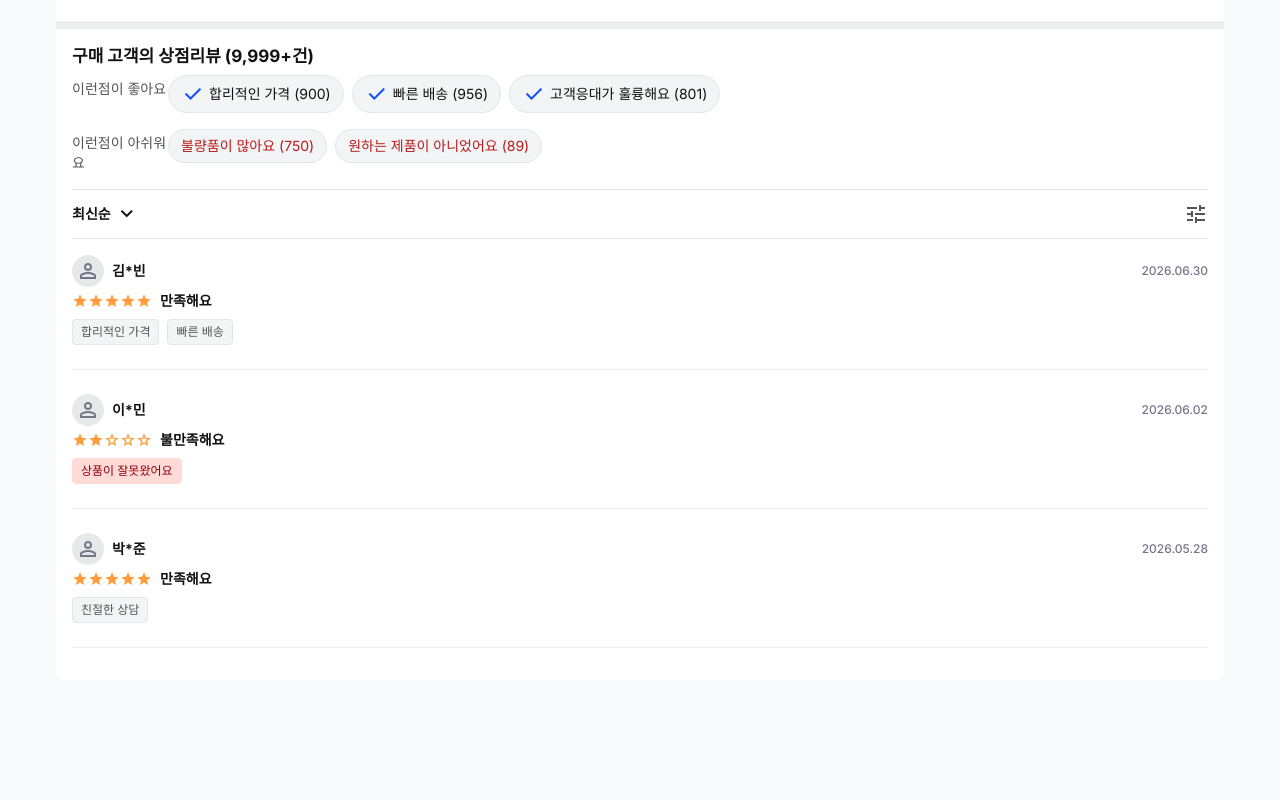
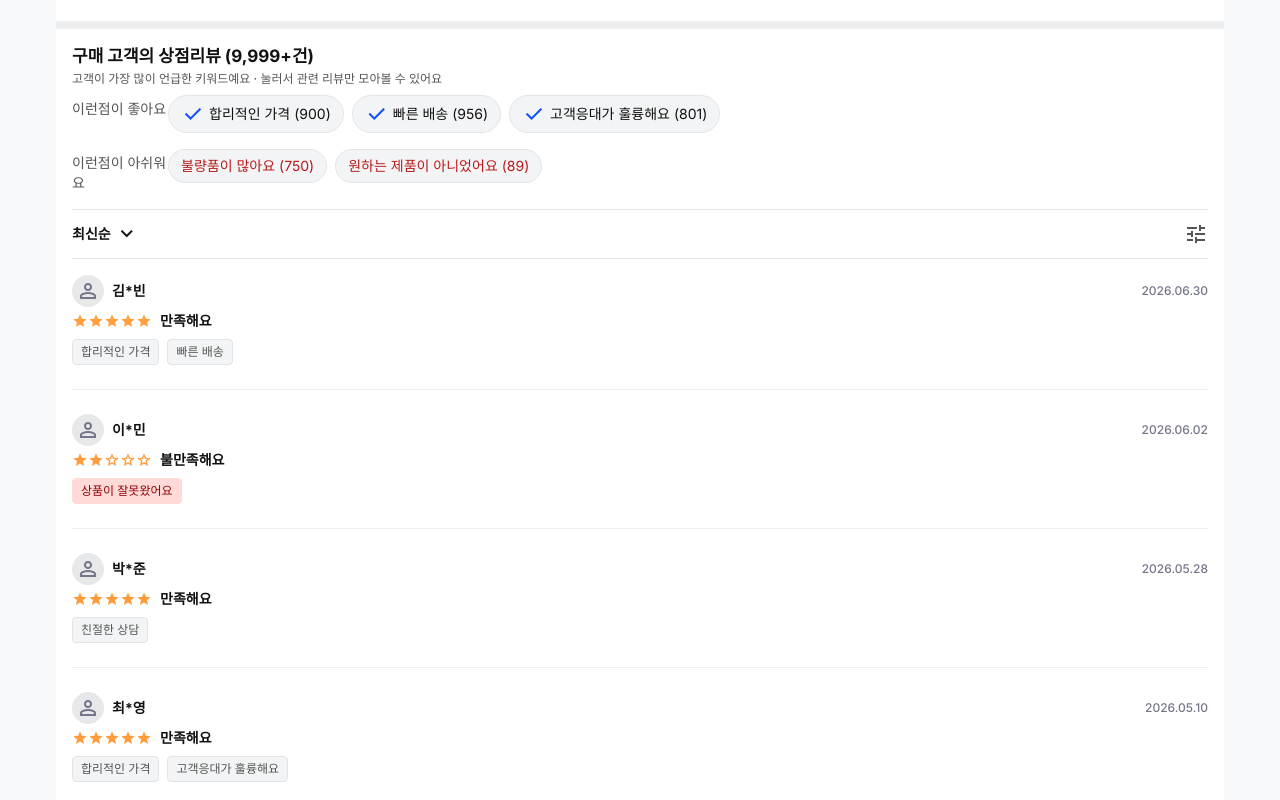
Before and after one commit to yoonhihi97/review-integrity-ux, a React (Vite) app: page /seller/1 in a window 1280 px wide. Shown: the part 420-1220 px from the top of the page. Built offline with nearby package versions, Linux system fonts and the light colour scheme.

Commit message:
fix: 피드백 사항 반영

```diff
--- /dev/null
+++ b/src/components/TrustInfoSheet.tsx
@@ -0,0 +1,55 @@
+import Icon from "./Icon";
+
+const TIERS = [
+  { label: "안심 최우수", range: "4.5 ~ 5.0", tone: "text-delivery-green" },
+  { label: "안심 우수", range: "3.5 ~ 4.4", tone: "text-rating-gold" },
+  { label: "안심 주의", range: "3.4 이하", tone: "text-error" },
+];
+
+export default function TrustInfoSheet({ onClose }: { onClose: () => void }) {
+  return (
+    <div className="fixed inset-0 z-[60] flex items-end bg-black/40" onClick={onClose}>
+      <div
+        className="w-full bg-white rounded-t-2xl p-5 pb-6 slide-up max-h-[80vh] overflow-y-auto"
+        onClick={(e) => e.stopPropagation()}
+      >
+        <div className="flex justify-center pb-3">
+          <div className="w-12 h-1.5 bg-surface-variant rounded-full" />
+        </div>
+        <div className="flex items-center gap-1.5 mb-3">
+          <Icon name="verified_user" filled className="text-delivery-green text-[22px]" />
+          <h2 className="text-headline-sm-mobile text-text-primary">안심 평점이란?</h2>
+        </div>
+        <p className="text-body-md text-text-secondary leading-relaxed mb-4">
+          실제 구매자들의 배송, 포장 상태, 문의 응대, 정품 여부 등 거래 경험을 바탕으로 산출되는 판매자
+          신뢰 지표예요. 5.0점 만점으로, 점수가 높을수록 안심하고 거래할 수 있는 판매자라는 뜻이에요.
+        </p>
+        <div className="rounded-lg border border-border-gray overflow-hidden mb-4">
+          {TIERS.map((t, i) => (
+            <div
+              key={t.label}
+              className={`flex items-center justify-between px-4 py-2.5 ${i > 0 ? "border-t border-border-gray" : ""}`}
+            >
+              <span className={`text-body-md-bold ${t.tone}`}>{t.label}</span>
+              <span className="text-body-md text-text-secondary">{t.range}</span>
+            </div>
+          ))}
+        </div>
+        <div className="bg-surface-container-low rounded-lg p-3 mb-5">
+          <p className="text-body-md-bold text-text-primary mb-1">쿠팡 추천과는 어떻게 다른가요?</p>
+          <p className="text-body-md text-text-secondary leading-relaxed">
+            "쿠팡 추천"은 가격, 배송 조건 등을 종합적으로 고려해 쿠팡이 골라주는 옵션이에요. "안심 평점"은
+            그 판매자와 실제로 거래한 구매자들의 신뢰도 데이터예요. 두 지표는 서로 다른 기준이라 함께
+            참고하면 더 좋은 선택을 할 수 있어요.
+          </p>
+        </div>
+        <button
+          onClick={onClose}
+          className="w-full h-12 bg-primary text-white text-body-lg-bold rounded-lg flex items-center justify-center"
+        >
+          확인했어요
+        </button>
+      </div>
+    </div>
+  );
+}
--- a/src/pages/ReviewExplore.tsx
+++ b/src/pages/ReviewExplore.tsx
@@ -418,11 +418,11 @@ export default function ReviewExplore() {
           </label>
         </div>
         {!sellerOnly && (
-          <div className="bg-tertiary-fixed text-on-tertiary-fixed text-sm px-container-margin py-3 flex items-start gap-2 border-t border-b border-tertiary-fixed-dim">
-            <Icon name="warning" className="text-tertiary shrink-0" />
-            <p className="leading-tight">
-              현재 판매자가 아닌 다른 판매자들의 리뷰가 포함되어 있습니다.
-              판매자별 배송/포장 품질이 다를 수 있으니 주의하세요.
+          <div className="bg-rating-gold/15 text-text-primary text-sm px-container-margin py-3 flex items-start gap-2 border-t border-b-2 border-rating-gold">
+            <Icon name="warning" filled className="text-rating-gold shrink-0 text-xl" />
+            <p className="leading-snug">
+              <span className="font-bold">다른 판매자의 리뷰도 함께 보고 있어요.</span> 판매자별로 배송·포장·품질이
+              다를 수 있으니 구매 전 꼭 확인하세요.
             </p>
           </div>
         )}
--- a/src/pages/SearchResults.tsx
+++ b/src/pages/SearchResults.tsx
@@ -3,6 +3,7 @@ import { useNavigate, useSearchParams } from "react-router-dom";
 import Icon from "../components/Icon";
 import StarRating from "../components/StarRating";
 import BottomNavBar from "../components/BottomNavBar";
+import TrustInfoSheet from "../components/TrustInfoSheet";
 
 interface Product {
   id: string;
@@ -136,6 +137,12 @@ const TRUST_STYLE: Record<string, string> = {
   warn: "bg-error/10 text-error border-error/20",
 };
 
+const TRUST_TIER_LABEL: Record<string, string> = {
+  best: "안심 최우수",
+  good: "안심 우수",
+  warn: "안심 주의",
+};
+
 const SORT_CHIPS: { key: SortKey; label: string }[] = [
   { key: "trust", label: "안심 평점순" },
   { key: "price", label: "가격순" },
@@ -147,6 +154,7 @@ export default function SearchResults() {
   const [searchParams] = useSearchParams();
   const [query, setQuery] = useState(() => searchParams.get("q") ?? "");
   const [sortKey, setSortKey] = useState<SortKey>("trust");
+  const [trustInfoOpen, setTrustInfoOpen] = useState(false);
 
   const sortedProducts = useMemo(() => {
     const list = [...PRODUCTS];
@@ -213,6 +221,14 @@ export default function SearchResults() {
             가격대 <Icon name="expand_more" className="text-sm" />
           </button>
         </div>
+
+        <button
+          onClick={() => setTrustInfoOpen(true)}
+          className="w-full flex items-center justify-center gap-1 py-2 border-t border-border-gray bg-surface-container-low text-body-md-bold text-primary"
+        >
+          <Icon name="help" className="text-[18px]" />
+          안심 평점에 대해 궁금하신가요?
+        </button>
       </header>
 
       <main className="flex-1">
@@ -276,7 +292,7 @@ export default function SearchResults() {
                 <span
                   className={`border rounded px-1 text-[10px] font-bold shrink-0 whitespace-nowrap ${TRUST_STYLE[p.trust.tone]}`}
                 >
-                  안심 평점 {p.trust.score.toFixed(1)} / 5.0
+                  {TRUST_TIER_LABEL[p.trust.tone]} {p.trust.score.toFixed(1)}/5.0
                 </span>
               </div>
             </div>
@@ -284,6 +300,8 @@ export default function SearchResults() {
         ))}
       </main>
 
+      {trustInfoOpen && <TrustInfoSheet onClose={() => setTrustInfoOpen(false)} />}
+
       <BottomNavBar />
     </div>
   );
--- a/src/pages/SellerDetail.tsx
+++ b/src/pages/SellerDetail.tsx
@@ -8,6 +8,20 @@ const REVIEWS = [
   { name: "김*빈", date: "2026.06.30", rating: 5, label: "만족해요", tags: ["합리적인 가격", "빠른 배송"], negative: false },
   { name: "이*민", date: "2026.06.02", rating: 2, label: "불만족해요", tags: ["상품이 잘못왔어요"], negative: true },
   { name: "박*준", date: "2026.05.28", rating: 5, label: "만족해요", tags: ["친절한 상담"], negative: false },
+  { name: "최*영", date: "2026.05.10", rating: 5, label: "만족해요", tags: ["합리적인 가격", "고객응대가 훌륭해요"], negative: false },
+  { name: "정*수", date: "2026.04.22", rating: 4, label: "만족해요", tags: ["빠른 배송"], negative: false },
+  { name: "한*나", date: "2026.03.15", rating: 1, label: "불만족해요", tags: ["불량품이 많아요"], negative: true },
+];
+
+const POSITIVE_TAGS = [
+  { label: "합리적인 가격", count: 900 },
+  { label: "빠른 배송", count: 956 },
+  { label: "고객응대가 훌륭해요", count: 801 },
+];
+
+const NEGATIVE_TAGS = [
+  { label: "불량품이 많아요", count: 750 },
+  { label: "원하는 제품이 아니었어요", count: 89 },
 ];
 
 const TABS = ["홈", "전체 상품", "판매자 후기"];
@@ -16,6 +30,14 @@ export default function SellerDetail() {
   const navigate = useNavigate();
   const [activeTab, setActiveTab] = useState("판매자 후기");
   const [sortBy, setSortBy] = useState("최신순");
+  const [activeTags, setActiveTags] = useState<string[]>([]);
+
+  const toggleTag = (tag: string) => {
+    setActiveTags((prev) => (prev.includes(tag) ? prev.filter((t) => t !== tag) : [...prev, tag]));
+  };
+
+  const filteredReviews =
+    activeTags.length === 0 ? REVIEWS : REVIEWS.filter((r) => r.tags.some((tag) => activeTags.includes(tag)));
 
   return (
     <div className="bg-background text-text-primary pb-24">
@@ -83,28 +105,59 @@ export default function SellerDetail() {
           <div className="w-full h-[8px] bg-surface-container" />
 
           <div className="p-container-margin">
-            <h3 className="text-headline-sm-mobile mb-stack-md">구매 고객의 상점리뷰 (9,999+건)</h3>
+            <h3 className="text-headline-sm-mobile mb-1">구매 고객의 상점리뷰 (9,999+건)</h3>
+            <p className="text-label-sm text-text-secondary mb-stack-md">
+              고객이 가장 많이 언급한 키워드예요 · 눌러서 관련 리뷰만 모아볼 수 있어요
+            </p>
             <div className="flex flex-col gap-2 mb-stack-lg">
               <div className="flex items-start">
                 <span className="text-body-md text-text-secondary w-24 shrink-0 mt-1">이런점이 좋아요</span>
                 <div className="flex flex-wrap gap-2">
-                  {["합리적인 가격 (900)", "빠른 배송 (956)", "고객응대가 훌륭해요 (801)"].map((t) => (
-                    <span key={t} className="inline-flex items-center px-3 py-1.5 rounded-full bg-surface-container-low border border-border-gray text-body-md text-text-primary">
-                      <Icon name="check" className="text-primary text-[14px] mr-1 font-bold" /> {t}
-                    </span>
+                  {POSITIVE_TAGS.map((t) => (
+                    <button
+                      key={t.label}
+                      onClick={() => toggleTag(t.label)}
+                      className={`inline-flex items-center px-3 py-1.5 rounded-full border text-body-md transition-colors ${
+                        activeTags.includes(t.label)
+                          ? "bg-primary border-primary text-white"
+                          : "bg-surface-container-low border-border-gray text-text-primary"
+                      }`}
+                    >
+                      <Icon
+                        name="check"
+                        className={`text-[14px] mr-1 font-bold ${activeTags.includes(t.label) ? "text-white" : "text-primary"}`}
+                      />
+                      {t.label} ({t.count})
+                    </button>
                   ))}
                 </div>
               </div>
               <div className="flex items-start mt-2">
                 <span className="text-body-md text-text-secondary w-24 shrink-0 mt-1">이런점이 아쉬워요</span>
                 <div className="flex flex-wrap gap-2">
-                  {["불량품이 많아요 (750)", "원하는 제품이 아니었어요 (89)"].map((t) => (
-                    <span key={t} className="inline-flex items-center px-3 py-1.5 rounded-full bg-surface-container-low border border-border-gray text-body-md text-error">
-                      {t}
-                    </span>
+                  {NEGATIVE_TAGS.map((t) => (
+                    <button
+                      key={t.label}
+                      onClick={() => toggleTag(t.label)}
+                      className={`inline-flex items-center px-3 py-1.5 rounded-full border text-body-md transition-colors ${
+                        activeTags.includes(t.label)
+                          ? "bg-error border-error text-white"
+                          : "bg-surface-container-low border-border-gray text-error"
+                      }`}
+                    >
+                      {t.label} ({t.count})
+                    </button>
                   ))}
                 </div>
               </div>
+              {activeTags.length > 0 && (
+                <button
+                  onClick={() => setActiveTags([])}
+                  className="self-start text-label-sm text-text-secondary underline mt-1"
+                >
+                  필터 초기화
+                </button>
+              )}
             </div>
 
             <div className="flex justify-between items-center py-3 border-t border-b border-border-gray mb-stack-lg">
@@ -119,8 +172,13 @@ export default function SellerDetail() {
               </div>
             </div>
 
+            {filteredReviews.length === 0 && (
+              <div className="py-10 text-center text-text-secondary text-body-md">
+                선택한 키워드에 해당하는 리뷰가 없습니다.
+              </div>
+            )}
             <div className="space-y-section-gap">
-              {REVIEWS.map((r) => (
+              {filteredReviews.map((r) => (
                 <div key={r.name + r.date} className="border-b border-surface-container pb-section-gap">
                   <div className="flex items-center justify-between mb-stack-sm">
                     <div className="flex items-center gap-2">
```
Also changed, not shown: src/pages/ProductDetail.tsx (+18 -9 lines).
